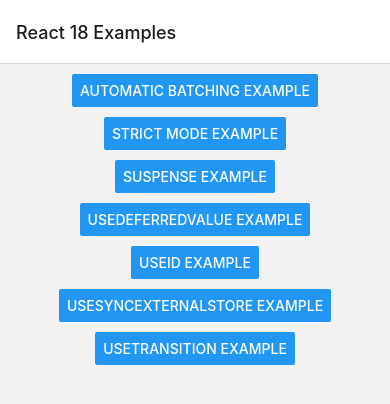
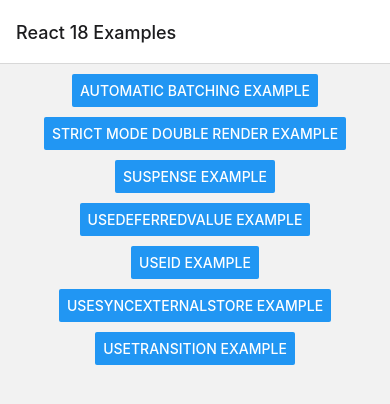
Before and after one commit to joshuayoes/react-native-react-18-examples, a React Native app: screen / in a window 390 px wide. Shown: the top 404 px of the page. Built offline with nearby package versions, Linux system fonts and the light colour scheme.

Commit message:
Rename StrictModeExample to StrictModeDoubleRenderExample

```diff
--- a/src/navigators/RootStackNavigator.tsx
+++ b/src/navigators/RootStackNavigator.tsx
@@ -12,12 +12,12 @@
 import {TableOfContentsScreen} from '../screens/TableOfContents';
 import {SuspenseExampleScreen} from '../screens/SuspenseExample';
 import {UseSyncExternalStoreExampleScreen} from '../screens/UseSyncExternalStoreExample';
-import {StrictModeExampleScreen} from '../screens/StrictModeExample';
+import {StrictModeDoubleRenderExampleScreen} from '../screens/StrictModeDoubleRenderExample';
 import {UseIdExampleScreen} from '../screens/UseIdExample';
 
 export type RootStackParamList = {
   AutomaticBatchingExample: undefined;
-  StrictModeExample: undefined;
+  StrictModeDoubleRenderExample: undefined;
   SuspenseExample: undefined;
   TableOfContentsScreen: undefined;
   UseDeferredValueExample: undefined;
@@ -67,10 +67,10 @@
     title: 'useSyncExternalStore example',
     component: UseSyncExternalStoreExampleScreen,
   },
-  StrictModeExample: {
-    name: 'StrictModeExample',
-    title: 'Strict Mode example',
-    component: StrictModeExampleScreen,
+  StrictModeDoubleRenderExample: {
+    name: 'StrictModeDoubleRenderExample',
+    title: 'Strict Mode double render example',
+    component: StrictModeDoubleRenderExampleScreen,
   },
   UseIdExample: {
     name: 'UseIdExample',
--- a/src/screens/StrictModeExample.tsx
+++ b/src/screens/StrictModeDoubleRenderExample.tsx
@@ -8,7 +8,7 @@
 ] satisfies Story[];
 
 /** @see https://react.dev/reference/react/StrictMode */
-export function StrictModeExampleScreen() {
+export function StrictModeDoubleRenderExampleScreen() {
   let [stories] = React.useState(initialStories);
   return (
     <React.StrictMode>
```
